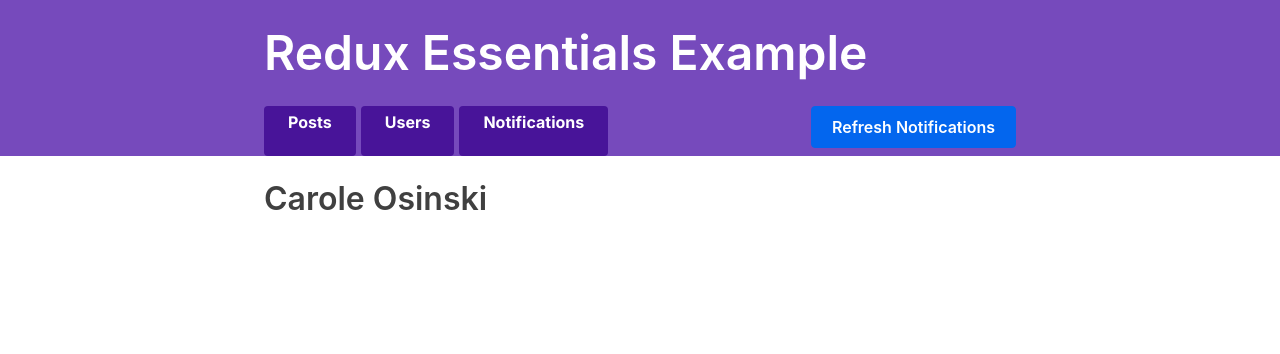
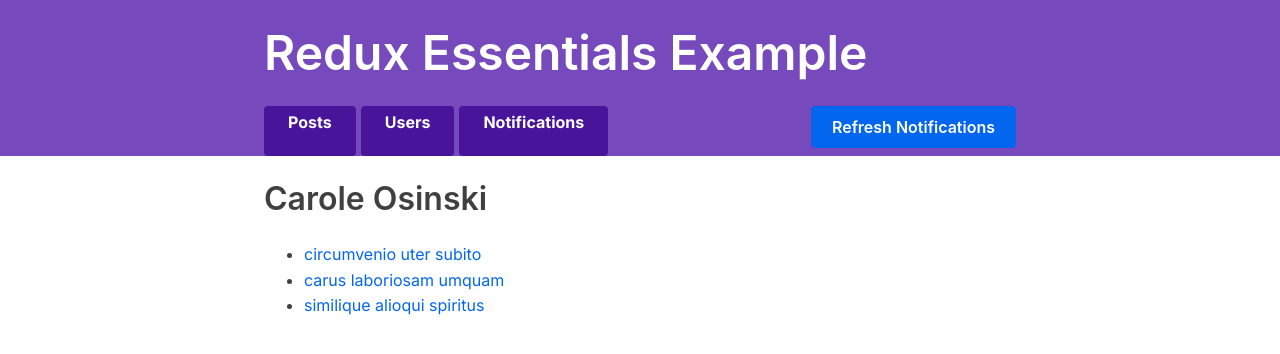
Before and after one commit to DevAiKaiSys/ReduxTutorial, a Next.js app in the folder redux-essentials-example/: page /users/2cd8fd70-05d1-4769-8b04-0ebbe9deb5c0 in a window 1280 px wide. Shown: the top 354 px of the page. Built offline with nearby package versions, Linux system fonts and the light colour scheme.

Commit message:
Redux Essentials, Part 8: Selecting Values from Results

```diff
--- a/redux-essentials-example/app/ui/users/UserPage.tsx
+++ b/redux-essentials-example/app/ui/users/UserPage.tsx
@@ -1,13 +1,12 @@
 "use client";
+import { useGetPostsQuery } from "@/lib/redux/api/apiSlice";
 import { useAppSelector } from "@/lib/redux/hooks";
-import {
-  selectAllPosts,
-  selectPostsByUser,
-} from "@/lib/redux/slices/postsSlice/postsSlice";
+import { Post } from "@/lib/redux/slices/postsSlice/postsSlice";
 import { selectUserById } from "@/lib/redux/slices/usersSlice/usersSlice";
+import { createSelector } from "@reduxjs/toolkit";
 import Link from "next/link";
 import { useParams } from "next/navigation";
-import React from "react";
+import React, { useMemo } from "react";
 
 type Props = {};
 
@@ -21,9 +20,31 @@ export const UserPage = ({}: /* match */ Props) => {
   //   const allPosts = selectAllPosts(state);
   //   return allPosts.filter((post) => post.user === userId);
   // });
-  const postsForUser = useAppSelector((state) =>
-    selectPostsByUser(state, userId)
-  );
+  // const postsForUser = useAppSelector((state) =>
+  //   selectPostsByUser(state, userId)
+  // );
+  const selectPostsForUser = useMemo(() => {
+    const emptyArray: Post[] = [];
+    // Return a unique selector instance for this page so that
+    // the filtered results are correctly memoized
+    return createSelector(
+      (res) => res.data,
+      (res, userId: string) => userId,
+      (data: Post[], userId: string) =>
+        data?.filter((post) => post.user === userId) ?? emptyArray
+    );
+  }, []);
+
+  // Use the same posts query, but extract only part of its data
+  const { postsForUser } = useGetPostsQuery(undefined, {
+    selectFromResult: (result) => ({
+      // We can optionally include the other metadata fields from the result here
+      ...result,
+      // Include a field called `postsForUser` in the hook result object,
+      // which will be a filtered list of posts
+      postsForUser: selectPostsForUser(result, userId),
+    }),
+  });
 
   const postTitles = postsForUser.map((post) => (
     <li key={post.id}>
```
